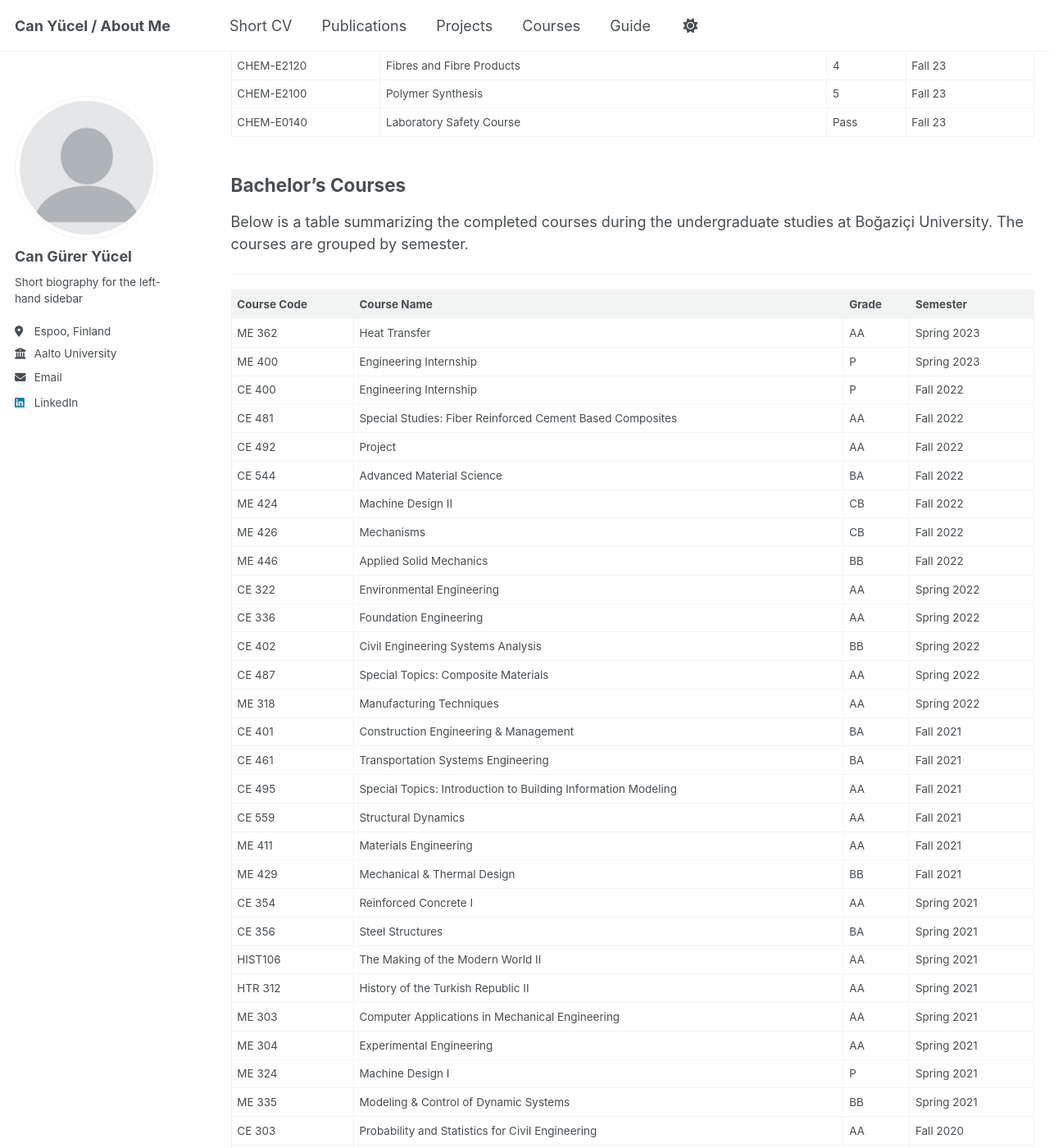
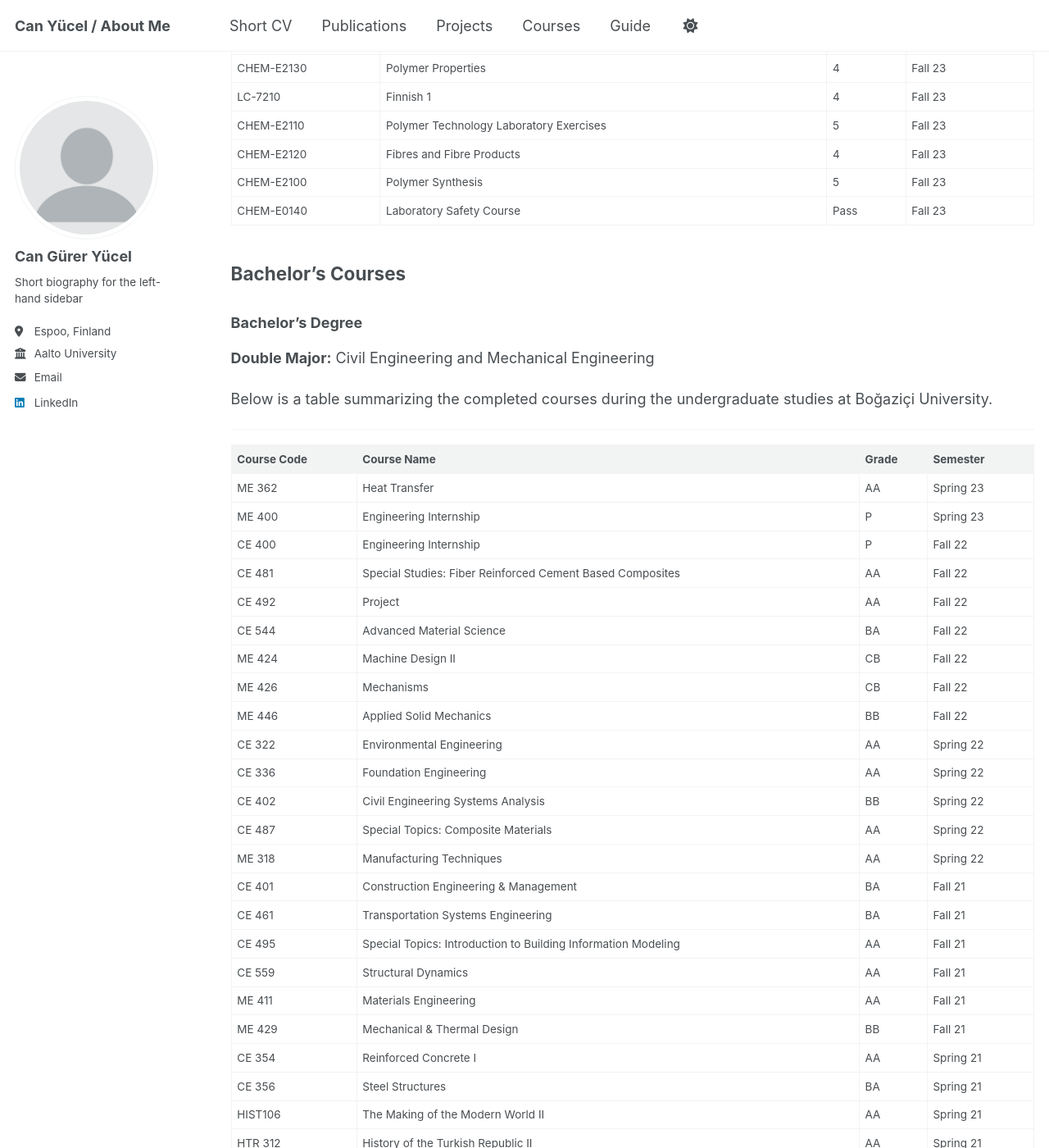
Before and after one commit to gureryucel/gureryucel.github.io, a Jekyll site: the page built from _pages/courses.md, in a window 1280 px wide and 1400 px high, scrolled down 885 px. Shown: the whole window at 82% size. Built offline with Jekyll 4.4.1, drawn with Linux system fonts in a browser that asks for light colours; some of the changed text lies outside the part shown.

Commit message:
Update courses.md

```diff
--- a/_pages/courses.md
+++ b/_pages/courses.md
@@ -7,6 +7,10 @@ permalink: /courses/
 
 
 ## Graduate Courses
+
+### Master's Degree
+**Major:** Fibre and Polymer Engineering
+**Minor:** Strength Analysis of Advanced Structures
 
 Below is a table summarizing the completed courses during the graduate studies at Aalto University.
 
@@ -40,68 +44,71 @@ Below is a table summarizing the completed courses during the graduate studies a
 
 ## Bachelor's Courses
 
-Below is a table summarizing the completed courses during the undergraduate studies at Boğaziçi University. The courses are grouped by semester.
+### Bachelor's Degree
+**Double Major:** Civil Engineering and Mechanical Engineering
+
+Below is a table summarizing the completed courses during the undergraduate studies at Boğaziçi University.
 
 ---
 
 | Course Code | Course Name              | Grade | Semester     |
 |-------------|---------------------------|--------|---------------|
-| ME 362      | Heat Transfer             | AA     | Spring 2023   |
-| ME 400      | Engineering Internship    | P      | Spring 2023   |
-| CE 400      | Engineering Internship                                 | P      | Fall 2022   |
-| CE 481      | Special Studies: Fiber Reinforced Cement Based Composites | AA  | Fall 2022   |
-| CE 492      | Project                                                | AA     | Fall 2022   |
-| CE 544      | Advanced Material Science                              | BA     | Fall 2022   |
-| ME 424      | Machine Design II                                      | CB     | Fall 2022   |
-| ME 426      | Mechanisms                                             | CB     | Fall 2022   |
-| ME 446      | Applied Solid Mechanics                                | BB     | Fall 2022   |
-| CE 322      | Environmental Engineering                  | AA     | Spring 2022   |
-| CE 336      | Foundation Engineering                     | AA     | Spring 2022   |
-| CE 402      | Civil Engineering Systems Analysis         | BB     | Spring 2022   |
-| CE 487      | Special Topics: Composite Materials        | AA     | Spring 2022   |
-| ME 318      | Manufacturing Techniques                   | AA     | Spring 2022   |
-| CE 401      | Construction Engineering & Management               | BA     | Fall 2021   |
-| CE 461      | Transportation Systems Engineering                  | BA     | Fall 2021   |
-| CE 495      | Special Topics: Introduction to Building Information Modeling | AA | Fall 2021 |
-| CE 559      | Structural Dynamics                                  | AA     | Fall 2021   |
-| ME 411      | Materials Engineering                                | AA     | Fall 2021   |
-| ME 429      | Mechanical & Thermal Design                          | BB     | Fall 2021   |
-| CE 354      | Reinforced Concrete I                        | AA     | Spring 2021   |
-| CE 356      | Steel Structures                             | BA     | Spring 2021   |
-| HIST106     | The Making of the Modern World II            | AA     | Spring 2021   |
-| HTR 312     | History of the Turkish Republic II           | AA     | Spring 2021   |
-| ME 303      | Computer Applications in Mechanical Engineering | AA  | Spring 2021   |
-| ME 304      | Experimental Engineering                     | AA     | Spring 2021   |
-| ME 324      | Machine Design I                             | P      | Spring 2021   |
-| ME 335      | Modeling & Control of Dynamic Systems        | BB     | Spring 2021   |
-| CE 303      | Probability and Statistics for Civil Engineering       | AA     | Fall 2020   |
-| CE 315      | Hydraulic Engineering I                                | AA     | Fall 2020   |
-| CE 335      | Soil Mechanics                                          | BA     | Fall 2020   |
-| CE 355      | Structural Analysis                                     | AA     | Fall 2020   |
-| HIST105     | The Making of the Modern World I                       | AA     | Fall 2020   |
-| HTR 311     | History of the Turkish Republic I                      | AA     | Fall 2020   |
-| ME 331      | Mechatronics                                            | BB     | Fall 2020   |
-| CE 212      | Engineering Materials           | AA     | Spring 2020   |
-| CE 214      | Fluid Mechanics                 | AA     | Spring 2020   |
-| CE 244      | Dynamics                        | BA     | Spring 2020   |
-| CE 246      | Strength of Materials           | P      | Spring 2020   |
-| MATH202     | Differential Equations          | P      | Spring 2020   |
-| ME 263      | Thermodynamics I                | AA     | Spring 2020   |
-| TK 222      | Turkish for Native Speakers II  | P      | Spring 2020   |
-| CE 211      | Materials Science                    | AA     | Fall 2019   |
-| CE 231      | Earth Sciences                       | AA     | Fall 2019   |
-| CE 243      | Statics                              | BB     | Fall 2019   |
-| EE 210      | Introduction to Electrical Engineering| BB     | Fall 2019   |
-| MATH201     | Matrix Theory                        | CB     | Fall 2019   |
-| PHYS201     | Physics III                          | AA     | Fall 2019   |
-| TK 221      | Turkish for Native Speakers I        | AA     | Fall 2019   |
-| MATH102     | Calculus II     | AA     | Summer 2019   |
-| CHEM105     | Fundamentals of Chemistry                               | AA     | Spring 2019 |
-| EC 102      | Principles of Macroeconomics                            | BA     | Spring 2019 |
-| ENGG110     | Engineering Graphics                                    | AA     | Spring 2019 |
-| PHYS130     | Thermodynamics, Waves, Optics & Modern Physics          | AA     | Spring 2019 |
-| CE 101      | Introduction to Civil Engineering | AA  | Fall 2018   |
-| CMPE150     | Introduction to Computing         | BB  | Fall 2018   |
-| EC 101      | Principles of Microeconomics      | CC  | Fall 2018   |
-| MATH101     | Calculus I                        | CB  | Fall 2018   |
-| PHYS101     | Physics I                         | CB  | Fall 2018   |
+| ME 362      | Heat Transfer             | AA     | Spring 23   |
+| ME 400      | Engineering Internship    | P      | Spring 23   |
+| CE 400      | Engineering Internship                                 | P      | Fall 22   |
+| CE 481      | Special Studies: Fiber Reinforced Cement Based Composites | AA  | Fall 22   |
+| CE 492      | Project                                                | AA     | Fall 22   |
+| CE 544      | Advanced Material Science                              | BA     | Fall 22   |
+| ME 424      | Machine Design II                                      | CB     | Fall 22   |
+| ME 426      | Mechanisms                                             | CB     | Fall 22   |
+| ME 446      | Applied Solid Mechanics                                | BB     | Fall 22   |
+| CE 322      | Environmental Engineering                  | AA     | Spring 22   |
+| CE 336      | Foundation Engineering                     | AA     | Spring 22   |
+| CE 402      | Civil Engineering Systems Analysis         | BB     | Spring 22   |
+| CE 487      | Special Topics: Composite Materials        | AA     | Spring 22   |
+| ME 318      | Manufacturing Techniques                   | AA     | Spring 22   |
+| CE 401      | Construction Engineering & Management               | BA     | Fall 21   |
+| CE 461      | Transportation Systems Engineering                  | BA     | Fall 21   |
+| CE 495      | Special Topics: Introduction to Building Information Modeling | AA | Fall 21 |
+| CE 559      | Structural Dynamics                                  | AA     | Fall 21   |
+| ME 411      | Materials Engineering                                | AA     | Fall 21   |
+| ME 429      | Mechanical & Thermal Design                          | BB     | Fall 21   |
+| CE 354      | Reinforced Concrete I                        | AA     | Spring 21   |
+| CE 356      | Steel Structures                             | BA     | Spring 21   |
+| HIST106     | The Making of the Modern World II            | AA     | Spring 21   |
+| HTR 312     | History of the Turkish Republic II           | AA     | Spring 21   |
+| ME 303      | Computer Applications in Mechanical Engineering | AA  | Spring 21   |
+| ME 304      | Experimental Engineering                     | AA     | Spring 21   |
+| ME 324      | Machine Design I                             | P      | Spring 21   |
+| ME 335      | Modeling & Control of Dynamic Systems        | BB     | Spring 21   |
+| CE 303      | Probability and Statistics for Civil Engineering       | AA     | Fall 20   |
+| CE 315      | Hydraulic Engineering I                                | AA     | Fall 20   |
+| CE 335      | Soil Mechanics                                          | BA     | Fall 20   |
+| CE 355      | Structural Analysis                                     | AA     | Fall 20   |
+| HIST105     | The Making of the Modern World I                       | AA     | Fall 20   |
+| HTR 311     | History of the Turkish Republic I                      | AA     | Fall 20   |
+| ME 331      | Mechatronics                                            | BB     | Fall 20   |
+| CE 212      | Engineering Materials           | AA     | Spring 20   |
+| CE 214      | Fluid Mechanics                 | AA     | Spring 20   |
+| CE 244      | Dynamics                        | BA     | Spring 20   |
+| CE 246      | Strength of Materials           | P      | Spring 20   |
+| MATH202     | Differential Equations          | P      | Spring 20   |
+| ME 263      | Thermodynamics I                | AA     | Spring 20   |
+| TK 222      | Turkish for Native Speakers II  | P      | Spring 20   |
+| CE 211      | Materials Science                    | AA     | Fall 19   |
+| CE 231      | Earth Sciences                       | AA     | Fall 19   |
+| CE 243      | Statics                              | BB     | Fall 19   |
+| EE 210      | Introduction to Electrical Engineering| BB     | Fall 19   |
+| MATH201     | Matrix Theory                        | CB     | Fall 19   |
+| PHYS201     | Physics III                          | AA     | Fall 19   |
+| TK 221      | Turkish for Native Speakers I        | AA     | Fall 19   |
+| MATH102     | Calculus II     | AA     | Summer 19   |
+| CHEM105     | Fundamentals of Chemistry                               | AA     | Spring 19 |
+| EC 102      | Principles of Macroeconomics                            | BA     | Spring 19 |
+| ENGG110     | Engineering Graphics                                    | AA     | Spring 19 |
+| PHYS130     | Thermodynamics, Waves, Optics & Modern Physics          | AA     | Spring 19 |
+| CE 101      | Introduction to Civil Engineering | AA  | Fall 18   |
+| CMPE150     | Introduction to Computing         | BB  | Fall 18   |
+| EC 101      | Principles of Microeconomics      | CC  | Fall 18   |
+| MATH101     | Calculus I                        | CB  | Fall 18   |
+| PHYS101     | Physics I                         | CB  | Fall 18   |
```
